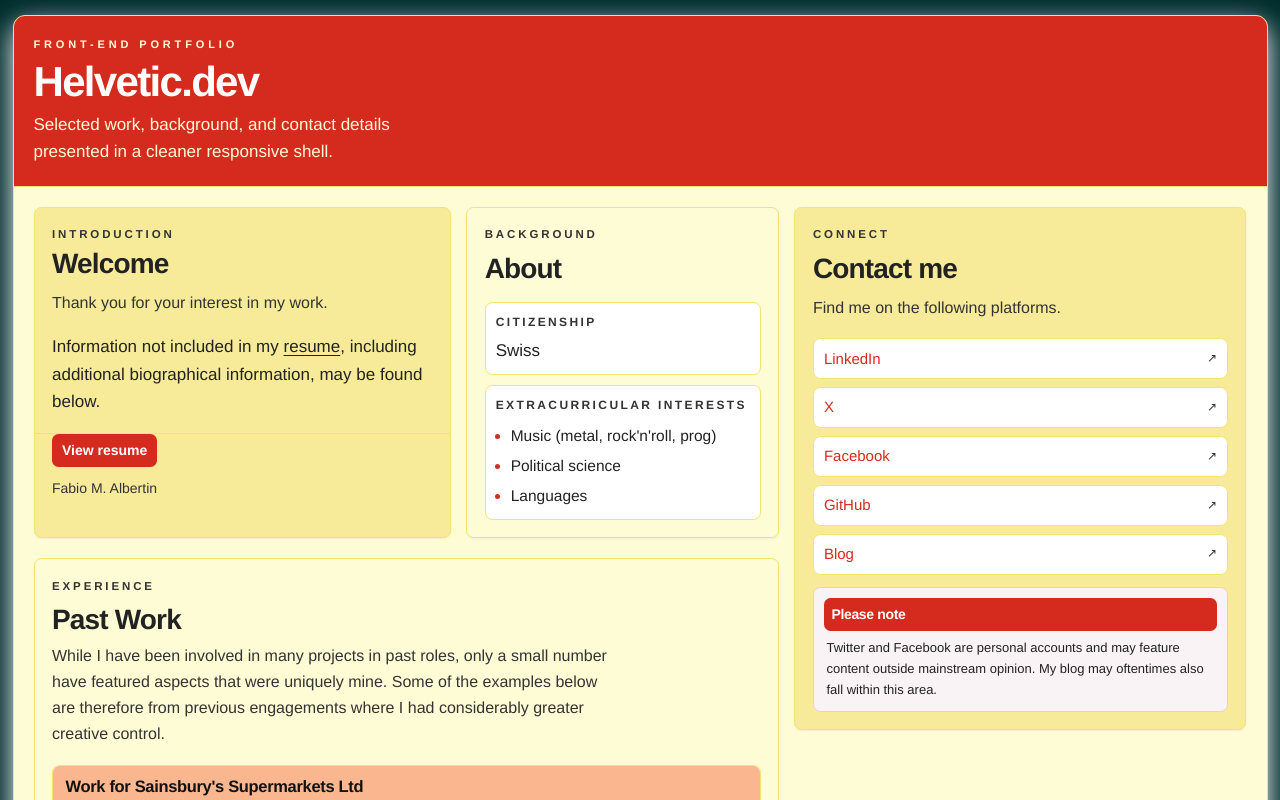
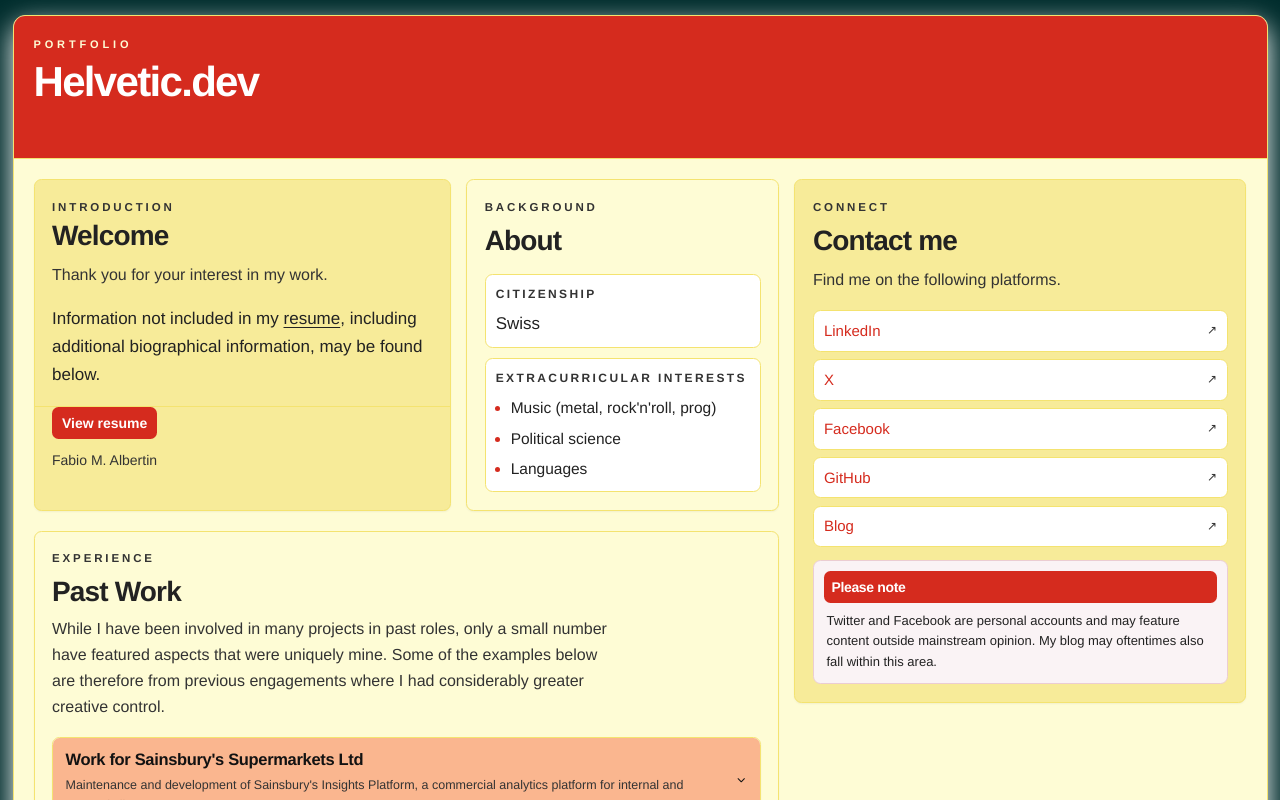
Before and after one commit to sengeezer/helvetic-dev, a Next.js app: page / in a window 1280 px wide. Shown: the top 800 px of the page. Built offline with nearby package versions, Linux system fonts and the light colour scheme.

Commit message:
SMall content update

```diff
--- a/src/components/Header.js
+++ b/src/components/Header.js
@@ -2,13 +2,13 @@ const Header = () => (
   <header className="border-b border-border bg-primary px-5 py-6 sm:px-7 sm:py-7 lg:px-8 lg:py-8">
     <div className="max-w-3xl space-y-3">
       <p className="text-[1.1rem] font-semibold uppercase tracking-[0.35em] text-secondary">
-        Front-end portfolio
+        Portfolio
       </p>
       <h1 className="text-[3.2rem] font-semibold leading-none tracking-[-0.04em] text-primary-foreground sm:text-[4.2rem]">
         Helvetic.dev
       </h1>
       <p className="max-w-2xl text-[1.55rem] leading-relaxed text-secondary sm:text-[1.7rem]">
-        Selected work, background, and contact details presented in a cleaner responsive shell.
+        &nbsp;
       </p>
     </div>
   </header>
```
